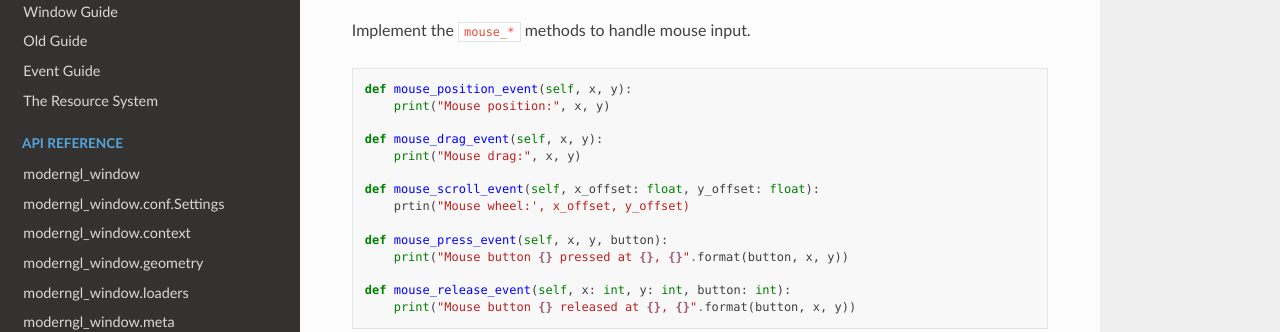
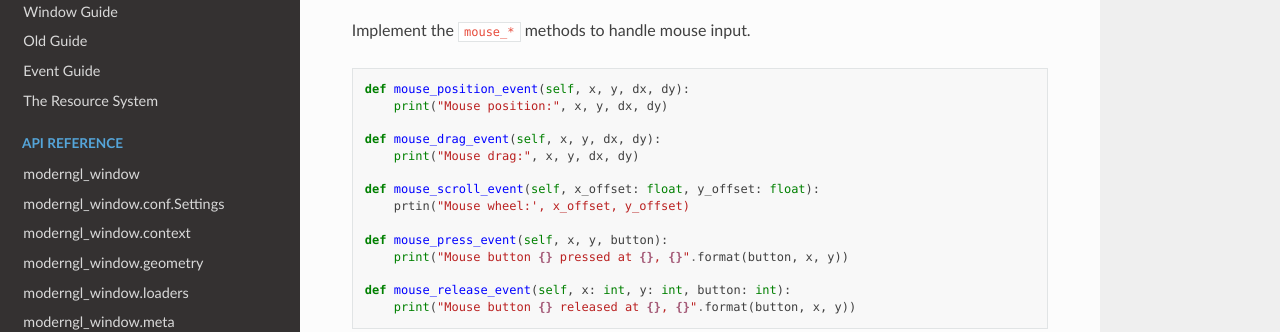
Before and after one commit to moderngl/moderngl-window, a Sphinx documentation site: the page built from docs/guide/basic_usage.rst, in a window 1280 px wide and 900 px high, scrolled down 2672 px. Shown: the part 382-714 px from the top of the window. Built offline with Sphinx 7.4.7 and the Read the Docs theme 2.0.0, drawn with Linux system fonts in a browser that asks for light colours.

```diff
--- a/docs/guide/basic_usage.rst
+++ b/docs/guide/basic_usage.rst
@@ -164,11 +164,11 @@ Implement the ``mouse_*`` methods to handle mouse input.
 
 .. code:: python
 
-    def mouse_position_event(self, x, y):
-        print("Mouse position:", x, y)
+    def mouse_position_event(self, x, y, dx, dy):
+        print("Mouse position:", x, y, dx, dy)
 
-    def mouse_drag_event(self, x, y):
-        print("Mouse drag:", x, y)
+    def mouse_drag_event(self, x, y, dx, dy):
+        print("Mouse drag:", x, y, dx, dy)
 
     def mouse_scroll_event(self, x_offset: float, y_offset: float):
         prtin("Mouse wheel:', x_offset, y_offset)
```
